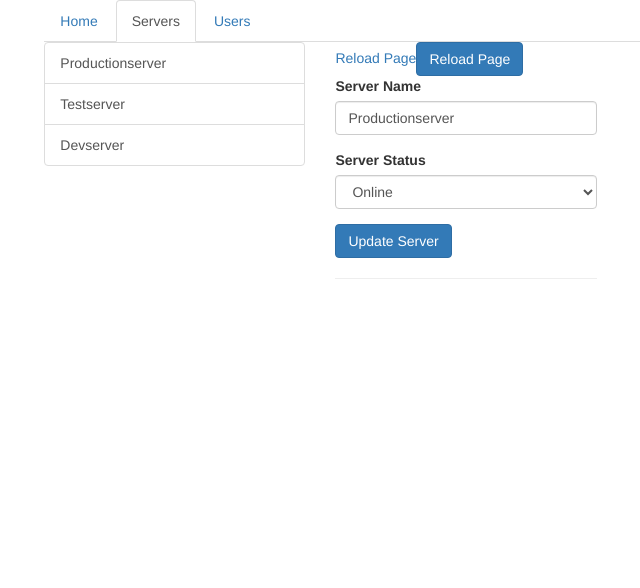
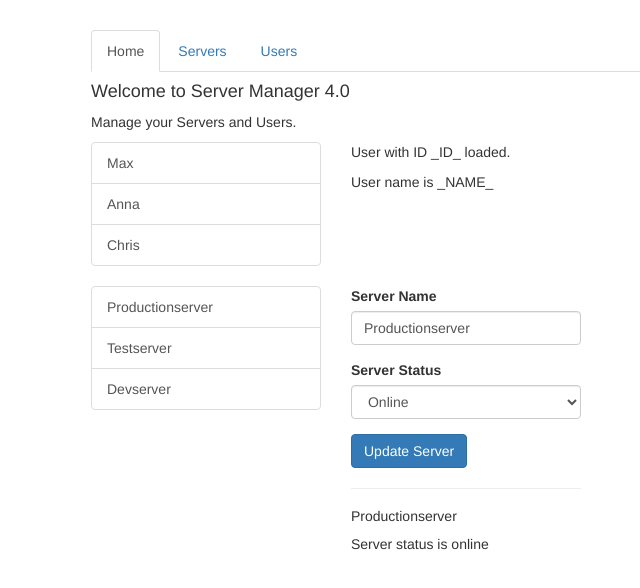
Before and after one commit to Ashish13112001/AngularRoutingOld, an Angular app: page /servers in a window 1280 px wide. Shown: the top 588 px of the page, without its empty margins (174-814 px from the left). Built offline with nearby package versions, Linux system fonts and the light colour scheme.

Commit message:
Revert "Routing3 -- queryParams and fragment"

```diff
--- a/src/app/app.component.html
+++ b/src/app/app.component.html
@@ -1,20 +1,26 @@
+<div class="container">
   <div class="row">
     <div class="col-xs-12 col-sm-10 col-md-8 col-sm-offset-1 col-md-offset-2">
       <ul class="nav nav-tabs">
-      <li role="presentation" routerLinkActive="active" [routerLinkActiveOptions]="{ exact: true }">
-        <a routerLink="/">Home</a>
-      </li>
-      <li role="presentation" routerLinkActive="active">
-        <a [routerLink]="['/servers']">Servers</a>
-      </li>
-      <li role="presentation" routerLinkActive="active">
-        <a [routerLink]="['/users']">Users</a>
-      </li>
+        <li role="presentation" class="active"><a href="#">Home</a></li>
+        <li role="presentation"><a href="#">Servers</a></li>
+        <li role="presentation"><a href="#">Users</a></li>
       </ul>
     </div>
   </div>
   <div class="row">
     <div class="col-xs-12 col-sm-10 col-md-8 col-sm-offset-1 col-md-offset-2">
-    <router-outlet></router-outlet>
+      <app-home></app-home>
     </div>
   </div>
+  <div class="row">
+    <div class="col-xs-12 col-sm-10 col-md-8 col-sm-offset-1 col-md-offset-2">
+      <app-users></app-users>
+    </div>
+  </div>
+  <div class="row">
+    <div class="col-xs-12 col-sm-10 col-md-8 col-sm-offset-1 col-md-offset-2">
+      <app-servers></app-servers>
+    </div>
+  </div>
+</div>
--- a/src/app/app.module.ts
+++ b/src/app/app.module.ts
@@ -1,6 +1,7 @@
 import { BrowserModule } from '@angular/platform-browser';
 import { NgModule } from '@angular/core';
 import { FormsModule } from '@angular/forms';
+
 
 import { AppComponent } from './app.component';
 import { HomeComponent } from './home/home.component';
@@ -10,16 +11,6 @@ import { UserComponent } from './users/user/user.component';
 import { EditServerComponent } from './servers/edit-server/edit-server.component';
 import { ServerComponent } from './servers/server/server.component';
 import { ServersService } from './servers/servers.service';
-import { RouterModule, Routes } from '@angular/router';
-
-const appRoutes: Routes = [
-  { path: '', component: HomeComponent },
-  { path: 'users', component: UsersComponent },
-  { path: 'users/:id/:name', component: UserComponent},
-  { path: 'servers', component: ServersComponent },
-  { path: 'servers/:id', component: ServerComponent },
-  { path: 'servers/:id/edit', component: EditServerComponent }
-];
 
 @NgModule({
   declarations: [
@@ -29,10 +20,13 @@ const appRoutes: Routes = [
     ServersComponent,
     UserComponent,
     EditServerComponent,
-    ServerComponent,
+    ServerComponent
   ],
-  imports: [BrowserModule, FormsModule, RouterModule.forRoot(appRoutes)],
+  imports: [
+    BrowserModule,
+    FormsModule,
+  ],
   providers: [ServersService],
-  bootstrap: [AppComponent],
+  bootstrap: [AppComponent]
 })
-export class AppModule {}
+export class AppModule { }
--- a/src/app/home/home.component.html
+++ b/src/app/home/home.component.html
@@ -1,4 +1,2 @@
 <h4>Welcome to Server Manager 4.0</h4>
 <p>Manage your Servers and Users.</p>
-
-<button (click)="onServer(1)" class="btn btn-primary">Load Server 1</button>
--- a/src/app/home/home.component.ts
+++ b/src/app/home/home.component.ts
@@ -1,5 +1,4 @@
 import { Component, OnInit } from '@angular/core';
-import { Router } from '@angular/router';
 
 @Component({
   selector: 'app-home',
@@ -8,13 +7,9 @@ import { Router } from '@angular/router';
 })
 export class HomeComponent implements OnInit {
 
-  constructor(private router: Router) { }
+  constructor() { }
 
   ngOnInit() {
   }
 
-  onServer(id: number){
-    this.router.navigate(['./servers', id, 'edit'], {queryParams: {allowEdit: '1'}, fragment: 'loading'});
-  }
-
 }
--- a/src/app/servers/edit-server/edit-server.component.ts
+++ b/src/app/servers/edit-server/edit-server.component.ts
@@ -1,41 +1,27 @@
 import { Component, OnInit } from '@angular/core';
 
 import { ServersService } from '../servers.service';
-import { ActivatedRoute } from '@angular/router';
 
 @Component({
   selector: 'app-edit-server',
   templateUrl: './edit-server.component.html',
-  styleUrls: ['./edit-server.component.css'],
+  styleUrls: ['./edit-server.component.css']
 })
 export class EditServerComponent implements OnInit {
-  server: { id: number; name: string; status: string };
+  server: {id: number, name: string, status: string};
   serverName = '';
   serverStatus = '';
 
-  constructor(
-    private serversService: ServersService,
-    private route: ActivatedRoute
-  ) {}
+  constructor(private serversService: ServersService) { }
 
   ngOnInit() {
-    //Only use when component load
-    console.log(this.route.snapshot.queryParams);
-    console.log(this.route.snapshot.fragment);
-
-    //For same page fetch async data in the URL (queryParams, fragment)
-    this.route.queryParams.subscribe(data => console.log('-----', data));
-    this.route.fragment.subscribe(data => console.log('=====',data));
-
     this.server = this.serversService.getServer(1);
     this.serverName = this.server.name;
     this.serverStatus = this.server.status;
   }
 
   onUpdateServer() {
-    this.serversService.updateServer(this.server.id, {
-      name: this.serverName,
-      status: this.serverStatus,
-    });
+    this.serversService.updateServer(this.server.id, {name: this.serverName, status: this.serverStatus});
   }
+
 }
--- a/src/app/servers/server/server.component.ts
+++ b/src/app/servers/server/server.component.ts
@@ -1,7 +1,6 @@
 import { Component, OnInit } from '@angular/core';
 
 import { ServersService } from '../servers.service';
-import { ActivatedRoute, Params } from '@angular/router';
 
 @Component({
   selector: 'app-server',
@@ -11,17 +10,10 @@ import { ActivatedRoute, Params } from '@angular/router';
 export class ServerComponent implements OnInit {
   server: {id: number, name: string, status: string};
 
-  constructor(private serversService: ServersService,
-    private route: ActivatedRoute
-  ) { }
+  constructor(private serversService: ServersService) { }
 
   ngOnInit() {
-    //from params id comes in string, we have to convert it into int
-    const id = +this.route.snapshot.params['id'];
-    this.server = this.serversService.getServer(id);
-    this.route.params.subscribe((params: Params) => {
-      this.server = this.serversService.getServer(+params['id']);
-    })
+    this.server = this.serversService.getServer(1);
   }
 
 }
--- a/src/app/servers/servers.component.html
+++ b/src/app/servers/servers.component.html
@@ -2,24 +2,16 @@
   <div class="col-xs-12 col-sm-4">
     <div class="list-group">
       <a
-        [routerLink]="['/servers', server.id]"
-        [queryParams]="{allowEdit: '1'}"
-        [fragment]="'loading'"
         href="#"
         class="list-group-item"
-        *ngFor="let server of servers"
-      >
+        *ngFor="let server of servers">
         {{ server.name }}
       </a>
     </div>
   </div>
   <div class="col-xs-12 col-sm-4">
-    <!-- It give error bcz it take relative path servers/servers(check console)  -->
-    <a id="123" routerLink="servers">Reload Page</a>
-    <button class="btn btn-primary" (click)="onReload()">Reload Page</button>
-
     <app-edit-server></app-edit-server>
-    <hr />
-    <!-- <app-server></app-server> -->
+    <hr>
+    <app-server></app-server>
   </div>
 </div>
--- a/src/app/servers/servers.component.ts
+++ b/src/app/servers/servers.component.ts
@@ -1,6 +1,5 @@
 import { Component, OnInit } from '@angular/core';
 import { ServersService } from './servers.service';
-import { ActivatedRoute, Router } from '@angular/router';
 
 @Component({
   selector: 'app-servers',
@@ -10,21 +9,10 @@ import { ActivatedRoute, Router } from '@angular/router';
 export class ServersComponent implements OnInit {
   public servers: {id: number, name: string, status: string}[] = [];
 
-  constructor(
-    private serversService: ServersService,
-    private router: Router,
-    private route: ActivatedRoute
-  ) {}
+  constructor(private serversService: ServersService) { }
 
   ngOnInit() {
     this.servers = this.serversService.getServers();
   }
 
-  onReload() {
-    /*
-    navigate using navigation method --> It always use Absolute path for access Relative path
-    we need to inject ActivatedRoute and use like below (check error in the console).
-     */
-    this.router.navigate(['servers'], { relativeTo: this.route });
-  }
 }
--- a/src/app/users/user/user.component.html
+++ b/src/app/users/user/user.component.html
@@ -1,3 +1,2 @@
-<p>User with ID {{ user.id }}</p>
-<p>User name is {{ user.name }}</p>
-<a [routerLink]="['/users', 10, 'aman']">Load aman (10)</a>
+<p>User with ID _ID_ loaded.</p>
+<p>User name is _NAME_</p>
--- a/src/app/users/user/user.component.ts
+++ b/src/app/users/user/user.component.ts
@@ -1,5 +1,4 @@
 import { Component, OnInit } from '@angular/core';
-import { ActivatedRoute, Params } from '@angular/router';
 
 @Component({
   selector: 'app-user',
@@ -9,26 +8,9 @@ import { ActivatedRoute, Params } from '@angular/router';
 export class UserComponent implements OnInit {
   user: {id: number, name: string};
 
-  constructor(private route:ActivatedRoute) { }
+  constructor() { }
 
   ngOnInit() {
-    // snapshot use when component is loaded
-    this.user = {
-      id: this.route.snapshot.params['id'],
-      name: this.route.snapshot.params['name'],
-    };
-
-    /*
-    we need to use this when we are in the same component and want to access the params value dynamically without reloading the whole component
-    If you use subscribe then you must need to unsubscribe it in the ngOnDestroy() life cycle because even the component will destroy but subscription data live in the memory
-    */
-    this.route.params.subscribe((params: Params) => {
-      this.user = {
-        id: params['id'],
-        name: params['name'],
-      };
-    });
-    console.log(this.user);
   }
 
 }
--- a/src/app/users/users.component.html
+++ b/src/app/users/users.component.html
@@ -2,7 +2,6 @@
   <div class="col-xs-12 col-sm-4">
     <div class="list-group">
       <a
-        [routerLink]="['/users', user.id, user.name]"
         href="#"
         class="list-group-item"
         *ngFor="let user of users">
```
Lines whose indentation alone changed are shown as unchanged.
